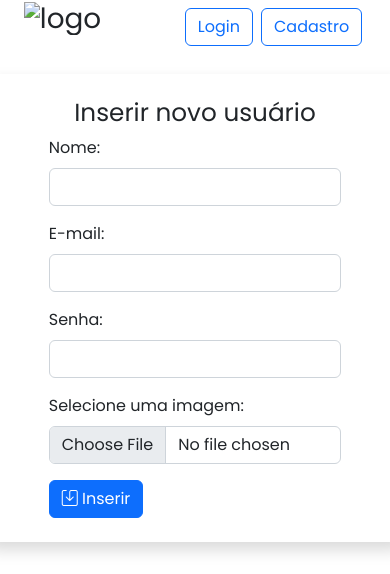
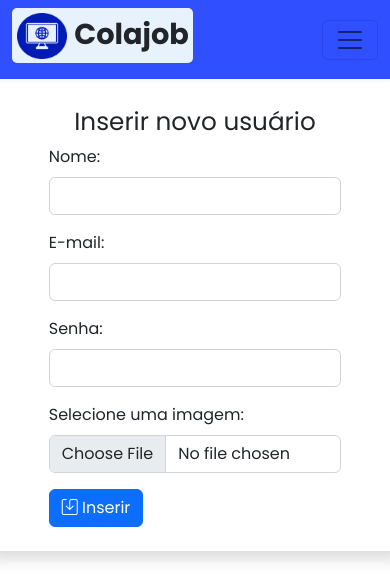
Before and after one commit to Adriel21/projeto_back_end, a PHP site: page /cadastro.php in a window 390 px wide. Shown: the top 574 px of the page. Run offline with PHP 8.4, Linux system fonts and the light colour scheme; some libraries are stand-ins or nearby versions.

Commit message:
Commit menu feito
Nesse commit foi feito o menu do site responsivo

```diff
--- a/css/estilo.css
+++ b/css/estilo.css
@@ -10,6 +10,212 @@
 a {
     text-decoration: none;
 }
+
+/* Configurações do header */
+@font-face {
+    font-family: 'codropsicons';
+    src:url('https://tympanus.net/Development/IconHoverEffects/fonts/codropsicons/codropsicons.eot');
+    src:url('https://tympanus.net/Development/IconHoverEffects/fonts/codropsicons/codropsicons.eot?#iefix') format('embedded-opentype'),
+      url('https://tympanus.net/Development/IconHoverEffects/fonts/codropsicons/codropsicons.woff') format('woff'),
+      url('https://tympanus.net/Development/IconHoverEffects/fonts/codropsicons/codropsicons.ttf') format('truetype'),
+      url('https://tympanus.net/Development/IconHoverEffects/fonts/codropsicons/codropsicons.svg#codropsicons') format('svg');
+    font-weight: normal;
+    font-style: normal;
+  }
+  .a {
+      text decoration: none;
+  }
+  .cabecalho > header,
+  .codrops-top {
+    font-family: 'Lato', Arial, sans-serif;
+  }
+
+  .cabecalho > header {
+    margin: 0 auto;
+    padding: 2em;
+    text-align: center;
+    color: #89867e;
+  }
+
+  .cabecalho > header h1 {
+    font-size: 3em;
+    line-height: 1.3;
+    margin: 0;
+    font-weight: 500;
+  }
+
+  .logo-menu {
+    font-size: 1.8em;
+    background-color: rgb(232, 242, 253);
+    padding: 4.5px;
+    border-radius: 5px;
+  }
+
+  .cabecalho > header span {
+    display: block;
+    font-size: 60%;
+    color: #ceccc6;
+    padding: 0 0 0.6em 0.1em;
+  }
+
+  /* To Navigation Style */
+  .codrops-top {
+    background: #fff;
+    background: rgba(255, 255, 255, 0.6);
+    text-transform: uppercase;
+    width: 100%;
+    font-size: 0.69em;
+    line-height: 2.2;
+  }
+
+  .codrops-top a {
+    text-decoration: none;
+    padding: 0 1em;
+    letter-spacing: 0.1em;
+    color: #888;
+    display: inline-block;
+  }
+
+  .codrops-top a:hover {
+    background: rgba(255,255,255,0.95);
+    color: #716d62;
+  }
+
+  .codrops-top span.right {
+    float: right;
+  }
+
+  .codrops-top span.right a {
+    float: left;
+    display: block;
+  }
+
+  .codrops-icon:before {
+    font-family: 'codropsicons';
+    margin: 0 4px;
+    font-style: normal;
+    font-weight: normal;
+    font-variant: normal;
+    text-transform: none;
+    line-height: 1;
+    -webkit-font-smoothing: antialiased;
+  }
+
+  .codrops-icon-drop:before {
+    content: "\e001";
+  }
+
+  .codrops-icon-prev:before {
+    content: "\e004";
+  }
+
+  .cabecalho > section {
+    margin: 0 auto;
+    padding: .2em ;
+    text-align: center;
+  }
+
+
+  .color-7 {  background: #304FFF;}
+
+
+  @media screen and (max-width: 5em) {
+
+    .codrops-icon span {
+      display: none;
+    }
+
+  }
+  *,
+  *:after,
+  *::before {
+      -webkit-box-sizing: border-box;
+      -moz-box-sizing: border-box;
+      box-sizing: border-box;
+  }
+
+  body {  font-family: 'Raleway', sans-serif;}
+
+  nav a {
+    position: relative;
+    display: inline-block;
+    margin: 15px 15px;
+    outline: none;
+    color: #fff;
+    text-decoration: none;
+    text-transform: uppercase;
+    letter-spacing: 1px;
+    font-weight: 100;
+    text-shadow: 0 0 1px rgba(255,255,255,0.3);
+    font-size: 1em;
+  }
+
+  nav a:hover,
+  nav a:focus {
+    outline: none;
+  }
+
+
+
+
+
+  /* Effect 21: borders slight translate */
+  .cl-effect-21 a {
+    padding: 10px;
+    color: rgb(232, 242, 253);
+    font-weight: 700;
+    text-shadow: none;
+    -webkit-transition: color 0.3s;
+    -moz-transition: color 0.3s;
+    transition: color 0.3s;
+  }
+
+  .cl-effect-21 a::before,
+  .cl-effect-21 a::after {
+    position: absolute;
+    left: 0;
+    width: 100%;
+    height: 2px;
+    background: #fff;
+    content: '';
+    opacity: 0;
+    -webkit-transition: opacity 0.3s, -webkit-transform 0.3s;
+    -moz-transition: opacity 0.3s, -moz-transform 0.3s;
+    transition: opacity 0.3s, transform 0.3s;
+    -webkit-transform: translateY(-10px);
+    -moz-transform: translateY(-10px);
+    transform: translateY(-10px);
+  }
+
+  .cl-effect-21 a::before {
+    top: 0;
+    -webkit-transform: translateY(-10px);
+    -moz-transform: translateY(-10px);
+    transform: translateY(-10px);
+  }
+
+  .cl-effect-21 a::after {
+    bottom: 0;
+    -webkit-transform: translateY(10px);
+    -moz-transform: translateY(10px);
+    transform: translateY(10px);
+  }
+
+  .cl-effect-21 a:hover,
+  .cl-effect-21 a:focus {
+    color: #fff;
+  }
+
+  .cl-effect-21 a:hover::before,
+  .cl-effect-21 a:focus::before,
+  .cl-effect-21 a:hover::after,
+  .cl-effect-21 a:focus::after {
+    opacity: 1;
+    -webkit-transform: translateY(0px);
+    -moz-transform: translateY(0px);
+    transform: translateY(0px);
+  }
+/* Fim das configurações do header */
 
 /* configurações das imagens index */
 picture img {
--- a/inc/cabecalho_externo.php
+++ b/inc/cabecalho_externo.php
@@ -20,20 +20,37 @@
 
 </head>
 <body>
-    <header class="d-flex justify-content-around">
-        <h1>
-            <img src="#" alt="logo" title="">
-        </h1>
-        <nav class="navbar">
-            <ul>
-                <div class="btn-group" role="group" aria-label="Basic outlined example">
-                    <a class="px-1" href="loginDois.php">
-                        <button type="button" class="btn btn-outline-primary">Login</button>
-                    </a>
-                    <a class="px-1" href="cadastroDois.php">
-                        <button type="button" class="btn btn-outline-primary">Cadastro</button>
-                    </a>
+    <!-- Header, aqui está sendo criado o header e todas as suas configurações visuais -->
+<header class="justify-content-around cabecalho color-7">
+
+    <!-- aqui está o menu dentro do header onde configuramos os elementos dentro do cabeçalho -->
+    <nav class="navbar navbar-expand-md text-center ">
+        <!-- Abaixo temos todas as configurações/classes que permitem o menu estar 100% responsivo -->
+            <div class="container md-5">
+                <h1 class="logo-menu"><img src="./img/logo-icone/tecnologia.png" alt="logo projeto colajob" width="50" height="46"> <strong>Colajob</strong> </h1>
+                <button class="navbar-toggler" type="button" data-bs-toggle="collapse"
+                    data-bs-target="#navbarSupportedContent" aria-controls="navbarSupportedContent"
+                    aria-expanded="false" aria-label="Toggle navigation">
+                    <span class="navbar-toggler-icon"></span>
+                </button>
+            <div class="collapse navbar-collapse row justify-content-md-end justify-content-sm-end justify-content-center"
+                    id="navbarSupportedContent">
+                    <div class=" cl-effect-21">
+                        <ul class="navbar-nav justify-content-end">
+                            <li class="nav-item">
+                                <a class="" aria-current="page" href="index.php"
+                                    alt="Página inicial">Início</a>
+                            </li>
+                            <li class="nav-item">
+                                <a class="" href="login.php" alt="Entrar na conta">Login</a>
+                            </li>
+                            <li class="nav-item">
+                                <a class="" href="cadastro.php" alt="Cadastrar conta">Cadastro</a>
+                            </li>
+                        </ul>
+
+                    </div>
                 </div>
-            </ul>
+            </div>
         </nav>
     </header>
```
Also changed, not shown: inc/cabecalho_admin.php (+5 -5 lines), img/logo-icone/tecnologia.png (added).
